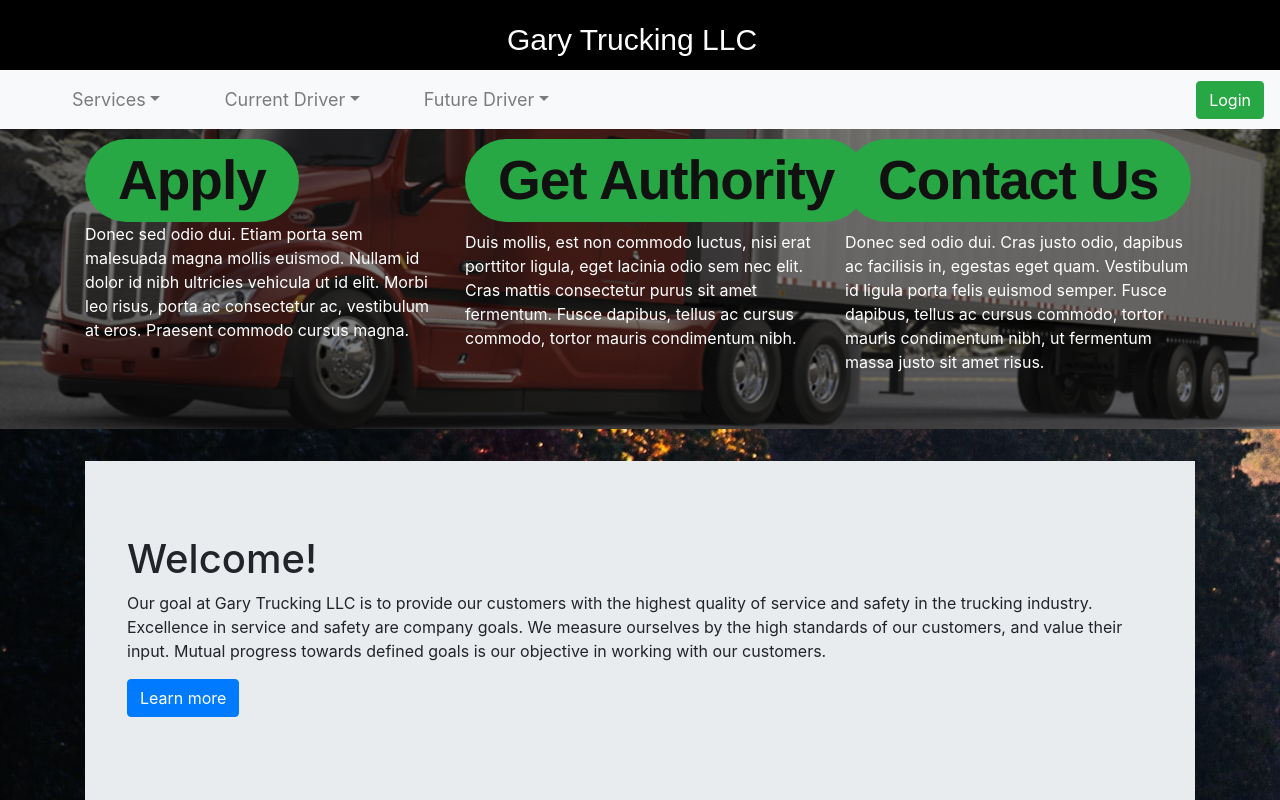
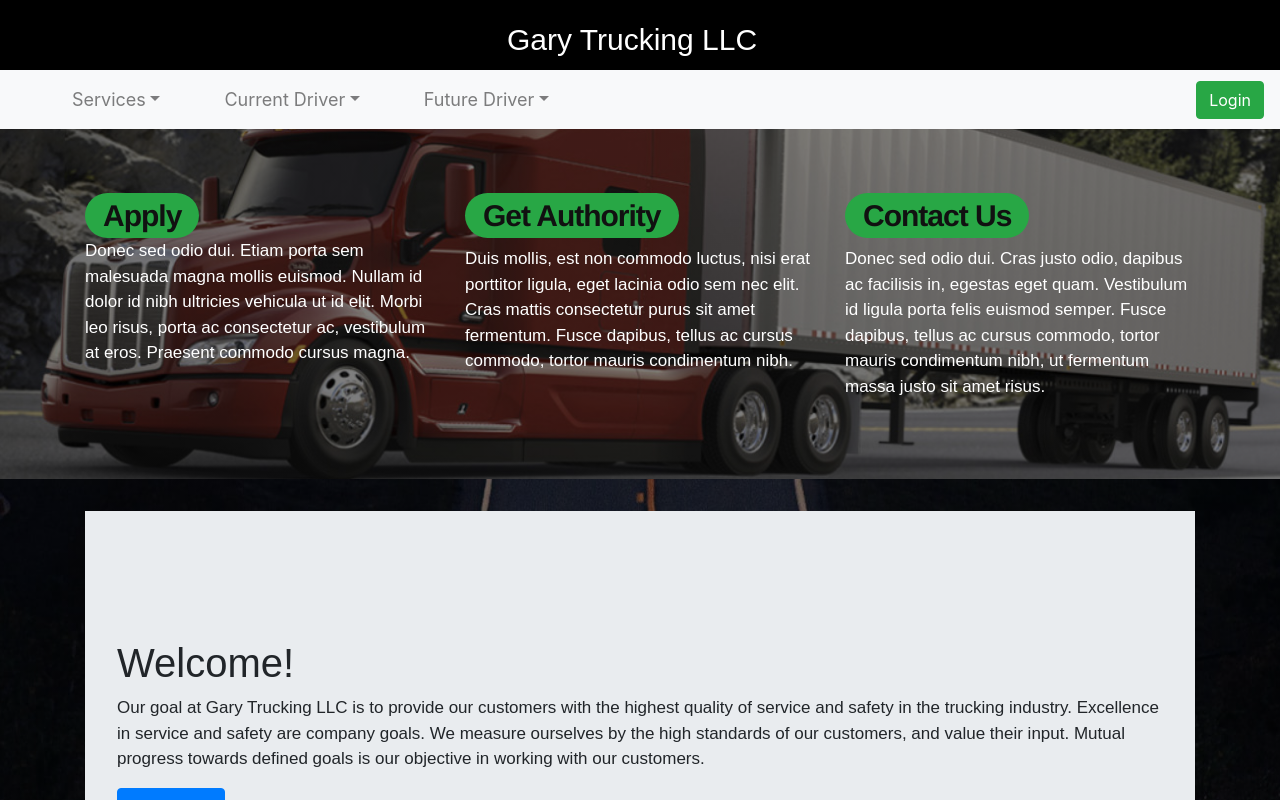
Before and after one commit to samidela/Trucking-Service-Management, a React (Create React App) app: page / in a window 1280 px wide. Shown: the top 800 px of the page. Built offline with nearby package versions, Linux system fonts and the light colour scheme; a web font is replaced by a local one.

Commit message:
changed the styling a little bit

```diff
--- a/src/index.css
+++ b/src/index.css
@@ -5,7 +5,11 @@
     sans-serif;
   -webkit-font-smoothing: antialiased;
   -moz-osx-font-smoothing: grayscale;
-  background-image: url(./Assets/road.jpg);
+  background: linear-gradient(
+      rgba(0, 0, 0, 0.5),
+      rgba(0, 0, 0, 0.5)
+    ),
+     url("./Assets/road.jpg") no-repeat fixed bottom;
 }
 
 code {
@@ -40,8 +44,10 @@
 .layout {
   position: relative;
   height: auto;
-  padding: 10px;
-  font-size: 16px;
+  font-size: 17px;
+  font-family: 'Source Sans Pro', sans-serif;
+
+
 }
 .select {
   position: relative;
@@ -54,11 +60,12 @@
 .home-h1 {
   color: #111;
   font-family: "Helvetica Neue", sans-serif;
-  font-size: 55px;
+  font-size: 30px;
   font-weight: bold;
   letter-spacing: -1px;
   line-height: 1;
   text-align: center;
+  padding: 5 2 4 3
 }
 
 .home-h2 {
@@ -90,3 +97,16 @@
   float: left;
   width: 50%;
 }
+img {
+  opacity: 0.5;
+}
+.homer {
+  font-size-adjust: 80px;
+};
+.red {
+  background-image:
+    linear-gradient(
+      rgba(255, 0, 0, 0.5),
+      rgba(255, 0, 0, 0.5)
+    )
+}
```
